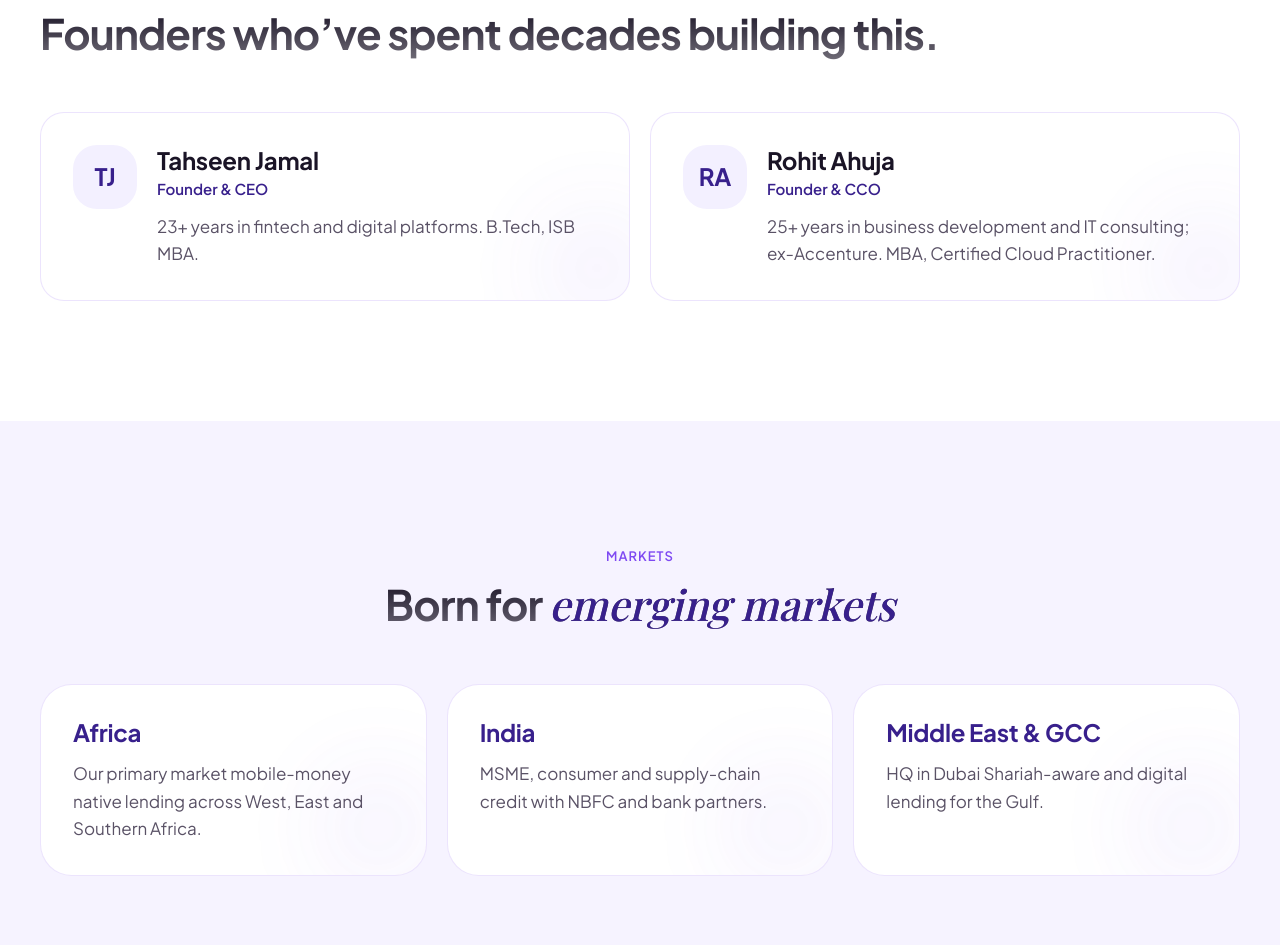
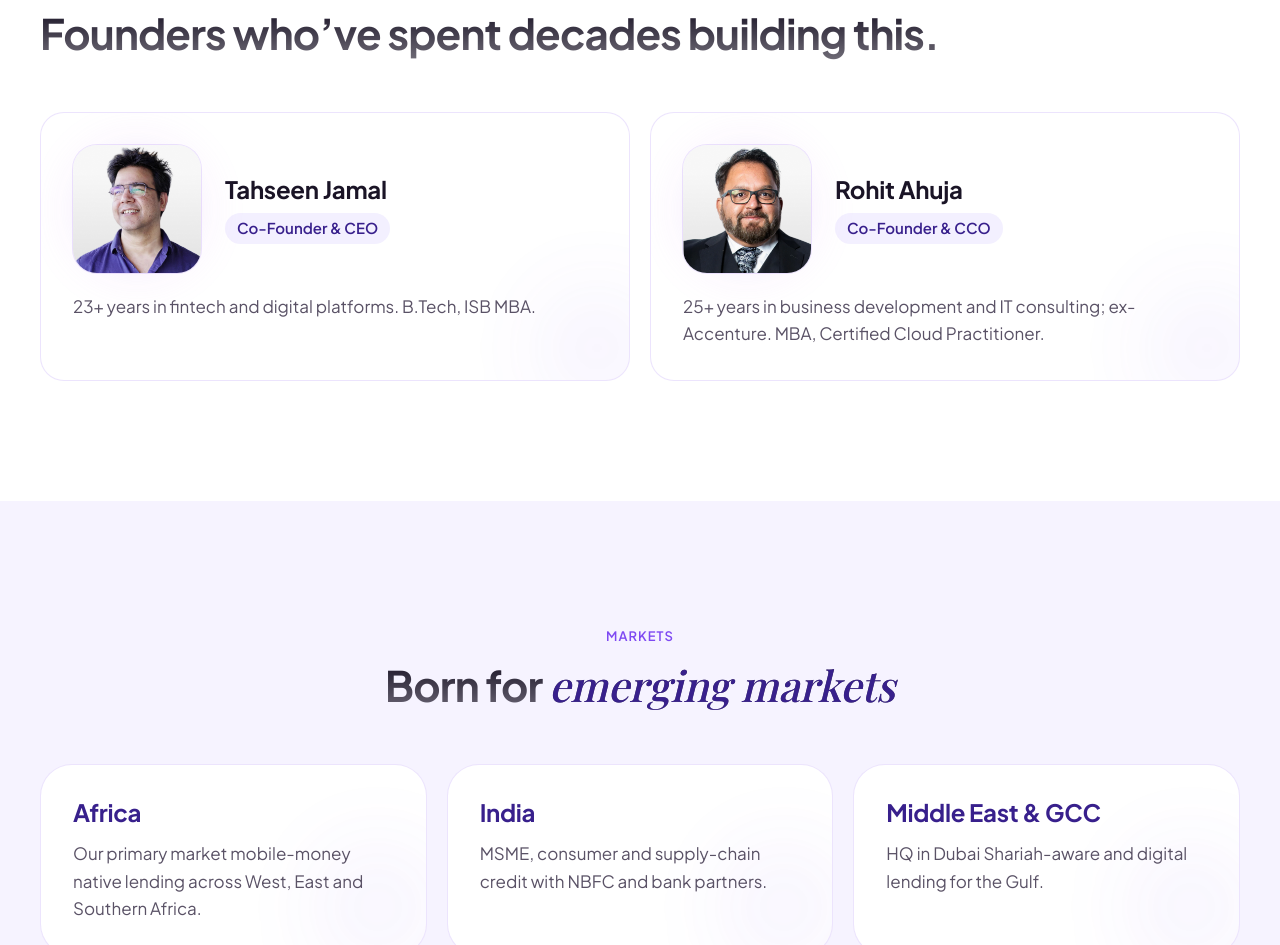
Before and after one commit to digibranders/photonmatters-26, a Next.js app: page /about in a window 1280 px wide. Shown: the part 2240-3185 px from the top of the page. Built offline with nearby package versions, Linux system fonts and the light colour scheme.

Commit message:
feat(about): redesigned leadership section with founder portraits
- Add founder headshots (local public/team) and rebuild the leadership cards
  with a portrait + eterna halo, title pill and bio
- Titles: Founder → Co-Founder (CEO / CCO)

```diff
--- a/app/about/page.tsx
+++ b/app/about/page.tsx
@@ -25,8 +25,18 @@ const VALUES = [
 ];
 
 const LEADERS = [
-  { initials: "TJ", name: "Tahseen Jamal", role: "Founder & CEO", bio: "23+ years in fintech and digital platforms. B.Tech, ISB MBA." },
-  { initials: "RA", name: "Rohit Ahuja", role: "Founder & CCO", bio: "25+ years in business development and IT consulting; ex-Accenture. MBA, Certified Cloud Practitioner." },
+  {
+    image: "/team/tahseen-jamal.png",
+    name: "Tahseen Jamal",
+    role: "Co-Founder & CEO",
+    bio: "23+ years in fintech and digital platforms. B.Tech, ISB MBA.",
+  },
+  {
+    image: "/team/rohit-ahuja.png",
+    name: "Rohit Ahuja",
+    role: "Co-Founder & CCO",
+    bio: "25+ years in business development and IT consulting; ex-Accenture. MBA, Certified Cloud Practitioner.",
+  },
 ];
 
 function Bloom() {
@@ -117,7 +127,7 @@ export default function AboutPage() {
         </div>
       </section>
 
-      {/* Leadership — premium cards */}
+      {/* Leadership — founder cards with portraits */}
       <section className="section">
         <div className="container-site">
           <SectionHeader eyebrow="Leadership" title="Founders who’ve spent decades building this." />
@@ -126,19 +136,35 @@ export default function AboutPage() {
               <Reveal key={l.name} index={i}>
                 <div className={`${CARD_BENTO} bg-surface`}>
                   <Bloom />
-                  <div className="relative z-10 flex items-start gap-5">
-                    <span
-                      aria-hidden
-                      className="flex h-16 w-16 shrink-0 items-center justify-center rounded-2xl bg-[color:var(--blue-50)] text-h3 font-bold text-primary-strong"
-                    >
-                      {l.initials}
-                    </span>
+                  <div className="relative z-10 flex flex-col gap-5 sm:flex-row sm:items-center sm:gap-6">
+                    {/* Portrait with eterna halo */}
+                    <div className="relative shrink-0">
+                      <div
+                        aria-hidden
+                        className="pointer-events-none absolute -inset-3 rounded-full opacity-90 blur-xl"
+                        style={{
+                          background:
+                            "radial-gradient(circle, rgba(126,73,242,0.26), rgba(233,162,242,0.14) 55%, transparent 72%)",
+                        }}
+                      />
+                      <div className="relative h-28 w-28 overflow-hidden rounded-2xl bg-sunken ring-1 ring-line sm:h-32 sm:w-32">
+                        <Image
+                          src={l.image}
+                          alt={l.name}
+                          fill
+                          sizes="128px"
+                          className="object-cover"
+                        />
+                      </div>
+                    </div>
                     <div>
                       <h3 className="text-h3 font-bold text-ink">{l.name}</h3>
-                      <p className="mt-0.5 text-caption font-semibold text-primary-strong">{l.role}</p>
-                      <p className="mt-3 text-body text-secondary">{l.bio}</p>
+                      <span className="mt-2 inline-flex items-center rounded-full bg-[color:var(--blue-50)] px-3 py-1 text-caption font-semibold text-primary-strong">
+                        {l.role}
+                      </span>
                     </div>
                   </div>
+                  <p className="relative z-10 mt-5 text-body text-secondary">{l.bio}</p>
                 </div>
               </Reveal>
             ))}
```
Also changed, not shown: public/team/rohit-ahuja.png (added), public/team/tahseen-jamal.png (added).
